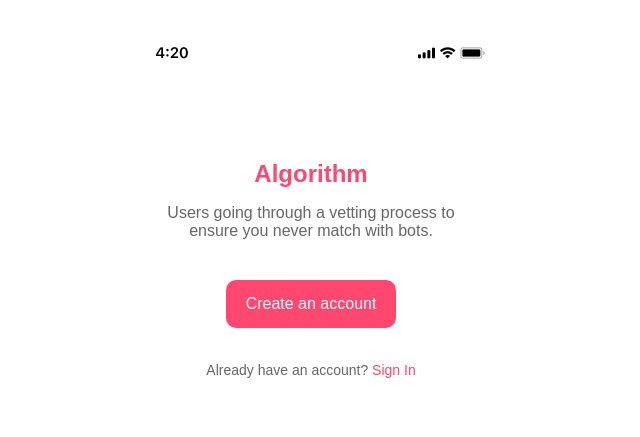
After one commit to CesarSoldier/TinderRemaster, a Flask app: template templates/telaInicial.html in a window 1280 px wide. The commit adds this page. Shown: the top 437 px of the page, without its empty margins (329-969 px from the left). Run offline with Flask 3, Linux system fonts and the light colour scheme; the template is opened without the code that fills it, so the values that code supplies are empty.

Commit message:
Teste Tela Inicial

```diff
--- /dev/null
+++ b/static/css/telaInicial.css
@@ -0,0 +1,135 @@
+body {
+    margin: 0;
+    font-family: Arial, sans-serif;
+    background-color: #fff;
+    color: #333;
+}
+
+.container {
+    max-width: 375px;
+    margin: 0 auto;
+    padding: 20px;
+    text-align: center;
+}
+
+.header {
+    display: flex;
+    justify-content: space-between;
+    padding: 10px 0;
+    font-size: 14px;
+}
+
+.header .icons {
+    display: flex;
+    gap: 10px;
+}
+
+.carousel {
+    position: relative;
+    margin: 20px 0;
+    overflow: hidden;
+    border-radius: 10px;
+}
+
+.carousel-inner {
+    display: flex;
+    transition: transform 0.5s ease;
+}
+
+.carousel-item {
+    min-width: 100%;
+    box-sizing: border-box;
+    display: none;
+}
+
+.carousel-item.active {
+    display: flex;
+
+}
+
+.carousel-item img {
+    margin-right: 10px;
+    padding-top: 40px;
+    gap: 0px;
+    border-radius: 15px 0px 0px 0px;
+    opacity: 0px;
+
+}
+
+.carousel-control {
+    position: absolute;
+    top: 50%;
+    transform: translateY(-50%);
+    background-color: rgba(0, 0, 0, 0.5);
+    color: white;
+    border: none;
+    padding: 10px;
+    cursor: pointer;
+    font-size: 18px;
+}
+
+.carousel-control.prev {
+    left: 10px;
+}
+
+.carousel-control.next {
+    right: 10px;
+}
+
+.content {
+    padding: 20px;
+}
+
+h1 {
+    color: #FF476F;
+    font-size: 24px;
+    margin-bottom: 10px;
+}
+
+p {
+    color: #666;
+    margin-bottom: 20px;
+}
+
+.dots {
+    display: flex;
+    justify-content: center;
+    gap: 5px;
+    margin-bottom: 20px;
+}
+
+.dot {
+    width: 10px;
+    height: 10px;
+    background-color: #ccc;
+    border-radius: 50%;
+    cursor: pointer;
+}
+
+.dot.active {
+    background-color: #FF476F;
+}
+
+.btn {
+    background-color: #FF476F;
+    color: #fff;
+    border: none;
+    padding: 15px 20px;
+    font-size: 16px;
+    border-radius: 10px;
+    cursor: pointer;
+    margin-bottom: 20px;
+}
+
+.btn:hover {
+    background-color: #FF5A7A;
+}
+
+.sign-in {
+    font-size: 14px;
+}
+
+.sign-in a {
+    color: #FF476F;
+    text-decoration: none;
+}
--- a/templates/index.html
+++ b/templates/index.html
@@ -2,11 +2,10 @@
 <html>
 <head>
     <title>My Web Page</title>
-    <link rel="stylesheet" type="text/css" href="{{ url_for('static', filename='styles.css') }}">
+    <link rel="stylesheet" type="text/css" href="{{ url_for('static', filename='css/styles.css') }}">
 </head>
 <body>
     <h1>Hello, World!</h1>
     <p>This is a simple web page served by a Python Flask server.</p>
-    <p>Testando</p>
 </body>
 </html>
--- /dev/null
+++ b/templates/telaInicial.html
@@ -0,0 +1,41 @@
+<!DOCTYPE html>
+<html lang="en">
+<head>
+    <meta charset="UTF-8">
+    <meta name="viewport" content="width=device-width, initial-scale=1.0">
+    <title>Image Carousel</title>
+    <link rel="stylesheet" href="{{ url_for('static', filename='css/telaInicial.css') }}">
+</head>
+<body>
+    <div class="container">
+        <header class="header">
+            <img src="{{ url_for('static', filename='imagens/nav/Light.png' ) }}" alt="">
+        </header>
+        <div class="carousel">
+            <div class="carousel-inner">
+                {% for slide in slides %}
+                    <div class="carousel-item {% if loop.first %}active{% endif %}">
+                        <img src="{{ url_for('static', filename='imagens/carrosel/' + slide[0]) }}" alt="Slide {{ loop.index }}">
+                        <img src="{{ url_for('static', filename='imagens/carrosel/' + slide[1]) }}" alt="Slide {{ loop.index }}">
+                        <img src="{{ url_for('static', filename='imagens/carrosel/' + slide[2]) }}" alt="Slide {{ loop.index }}">
+                    </div>
+                {% endfor %}
+            </div>
+            <button class="carousel-control prev" onclick="prevSlide()">&#10094;</button>
+            <button class="carousel-control next" onclick="nextSlide()">&#10095;</button>
+        </div>
+        <div class="content">
+            <h1>Algorithm</h1>
+            <p>Users going through a vetting process to ensure you never match with bots.</p>
+            <div class="dots">
+                {% for slide in slides %}
+                    <span class="dot {% if loop.first %}active{% endif %}" onclick="currentSlide({ loop,index })"></span>
+                {% endfor %}
+            </div>
+            <button class="btn">Create an account</button>
+            <p class="sign-in">Already have an account? <a href="#">Sign In</a></p>
+        </div>
+    </div>
+    <script src="{{ url_for('static', filename='js/scripts.js') }}"></script>
+</body>
+</html>
```
Also changed, not shown: static/js/scripts.js (added, +39 -0 lines), telaInicial.py (added, +26 -0 lines), static/css/styles.css (renamed from static/styles.css), static/imagens/carrosel/girl1-left.png (added), static/imagens/carrosel/girl1-right.png (added), static/imagens/carrosel/girl1.png (added), static/imagens/carrosel/girl2-left.png (added), static/imagens/carrosel/girl2-right.png (added), static/imagens/carrosel/girl2.png (added), static/imagens/carrosel/girl3-left.png (added), static/imagens/carrosel/girl3-right.png (added), static/imagens/carrosel/girl3.png (added), static/imagens/nav/Light.png (added).
